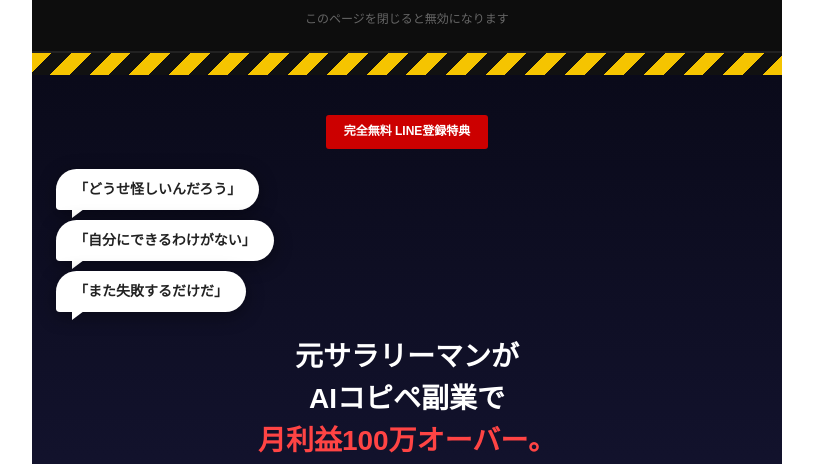
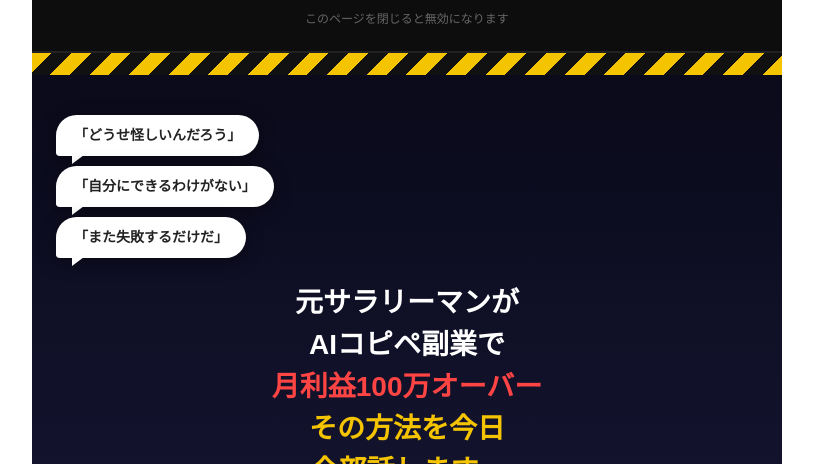
Before and after one commit to kai141018/genki-ai-lp, a plain HTML site: page index.html in a window 1280 px wide. Shown: the part 312-776 px from the top of the page, without its empty margins (233-1046 px from the left). Drawn offline with Linux system fonts and the light colour scheme.

Commit message:
Remove fv-badge and period after 100万オーバー

```diff
--- a/index.html
+++ b/index.html
@@ -206,7 +206,7 @@ html{scroll-behavior:smooth;}
 
 <!-- ファーストビュー -->
 <div class="fv">
-  <div class="fv-badge">完全無料 LINE登録特典</div>
+
   <div class="fv-doubt">
     <span>「どうせ怪しいんだろう」</span>
     <span>「自分にできるわけがない」</span>
@@ -215,7 +215,7 @@ html{scroll-behavior:smooth;}
   <div class="fv-main">
     元サラリーマンが<br>
     AIコピペ副業で<br>
-    <span class="r">月利益100万オーバー。</span><br>
+    <span class="r">月利益100万オーバー</span><br>
     <span class="y">その方法を今日<br>全部話します。</span>
   </div>
   <p class="fv-sub">
```
